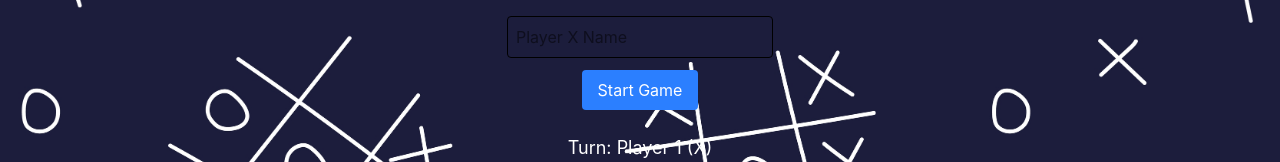
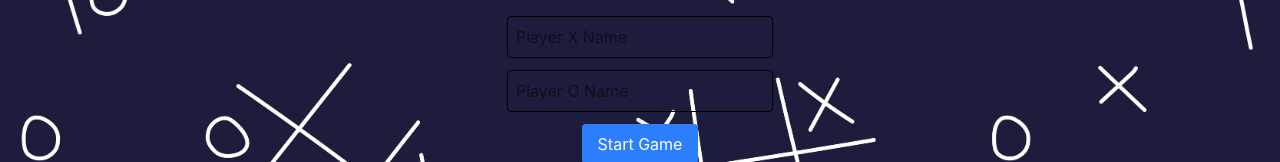
Before and after one commit to sonalidevloper/smart-tic-tac-toe, a React (Vite) app: page / in a window 1280 px wide. Shown: the part 292-454 px from the top of the page. Built offline with nearby package versions, Linux system fonts and the light colour scheme.

Commit message:
Added a button

```diff
--- a/src/components/PlayerForm.jsx
+++ b/src/components/PlayerForm.jsx
@@ -24,7 +24,13 @@ export default function PlayerForm() {
         value={player1}
         onChange={(e) => setPlayer1(e.target.value)}
       />
-
+      <input
+        type="text"
+        placeholder="Player O Name"
+        className="p-2 border rounded"
+        value={player2}
+        onChange={(e) => setPlayer2(e.target.value)}
+      />
       <button
         onClick={handleStart}
         className="bg-blue-500 text-white px-4 py-2 rounded"
```
